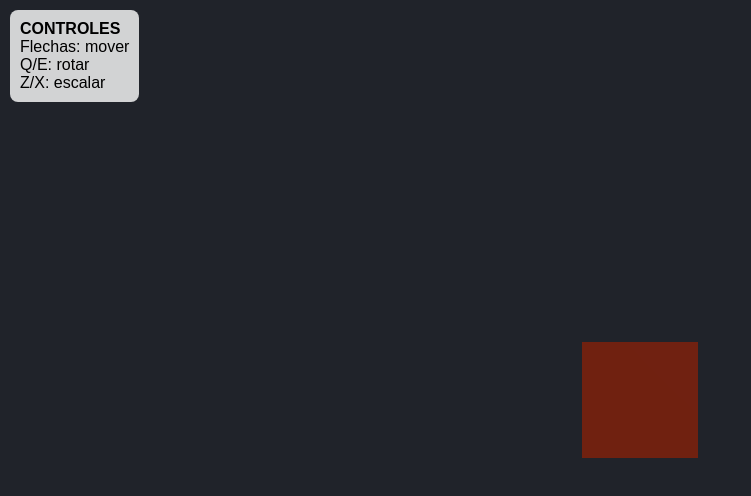
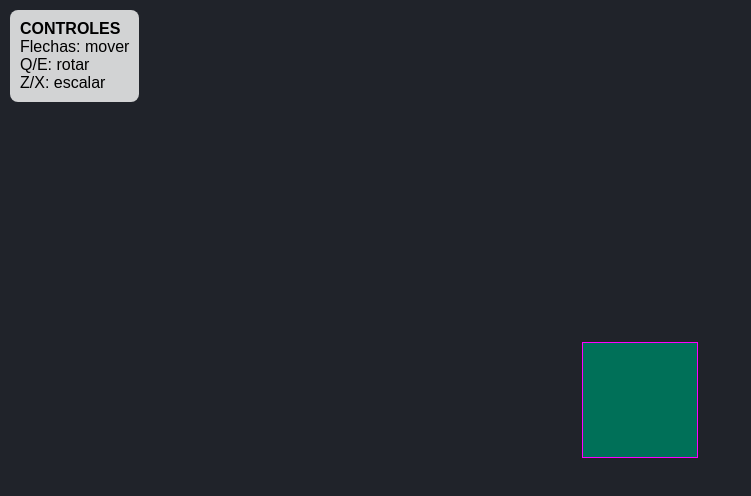
Before and after one commit to bryansallo/Transformaciones-combinadas-en-un-objeto-3D, a plain HTML site: page index.html in a window 1280 px wide. Shown: the whole page, without its empty margins (0-751 px from the left). Drawn offline with nearby package versions, Linux system fonts and the light colour scheme.

Commit message:
Update index.html

```diff
--- a/index.html
+++ b/index.html
@@ -41,11 +41,31 @@ const renderer = new THREE.WebGLRenderer();
 renderer.setSize(window.innerWidth, window.innerHeight);
 document.body.appendChild(renderer.domElement);
 
-// Cubo
+// GEOMETRÍA
 const geometry = new THREE.BoxGeometry(1,1,1);
-const material = new THREE.MeshStandardMaterial({ color: 0xff5733 });
-const cubo = new THREE.Mesh(geometry, material);
+
+// 🎨 COLORES TIPO "LIMÓN" (variaciones verde/amarillo)
+const materiales = [
+    new THREE.MeshStandardMaterial({ color: 0x9b59b6 }), // verde limón claro
+    new THREE.MeshStandardMaterial({ color: 0xf1c40f }), // lima
+    new THREE.MeshStandardMaterial({ color: 0xe74c3c }), // amarillo verdoso
+    new THREE.MeshStandardMaterial({ color: 0x3498db }), // lima intenso
+    new THREE.MeshStandardMaterial({ color: 0x00ffcc }), // amarillo limón
+    new THREE.MeshStandardMaterial({ color: 0xc8ff00 })  // verde ácido
+];
+
+// CREAR CUBO
+const cubo = new THREE.Mesh(geometry, materiales);
 scene.add(cubo);
+// BORDES DEL CUBO
+const edges = new THREE.EdgesGeometry(geometry);
+
+// 🎯 COLOR QUE CONTRASTA (elige uno)
+const lineMaterial = new THREE.LineBasicMaterial({
+    color: 0xff00ff });
+
+const lineas = new THREE.LineSegments(edges, lineMaterial);
+cubo.add(lineas);
 
 // Luces
 const light = new THREE.PointLight(0xffffff, 1);
```
